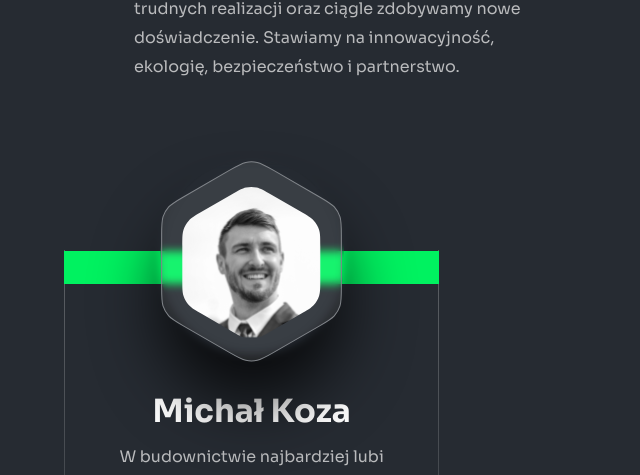
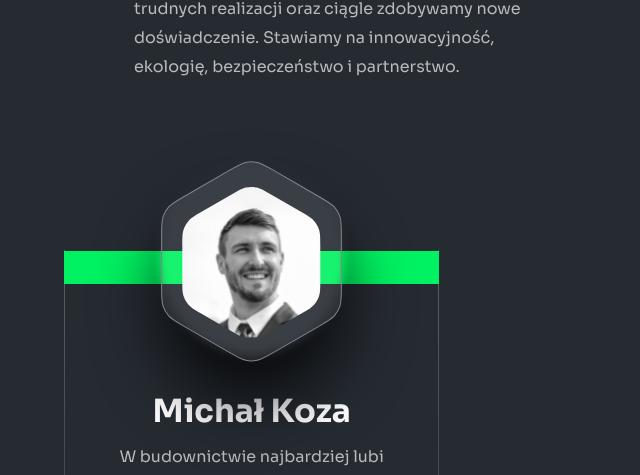
Before and after one commit to Yunuskhuja1314/sharim-invest, a plain HTML site: page index.html in a window 1280 px wide. Shown: the part 3046-3521 px from the top of the page, 0-640 px from the left. Drawn offline with Linux system fonts and the light colour scheme; files whose address does not match are found by name.

Commit message:
Update main.css

```diff
--- a/assets/css/main.css
+++ b/assets/css/main.css
@@ -2250,7 +2250,7 @@ body {
 	z-index: -5;
 	background: transparent;
 	filter: blur(4px);
-	backdrop-filter: blur(1px);
+	-webkit-backdrop-filter: blur(1px);
 }
 
 .contacts__type:first-child,
```
